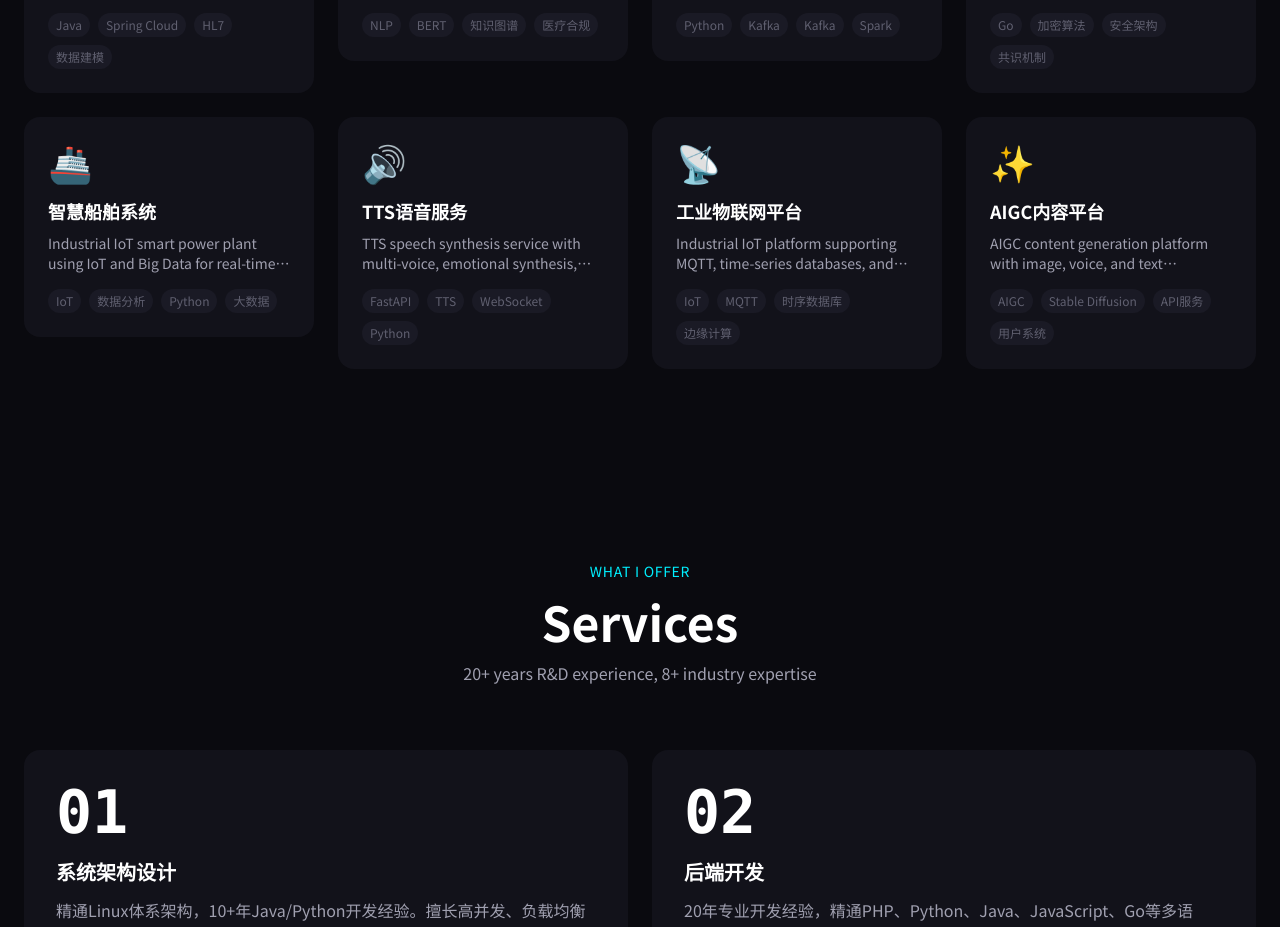
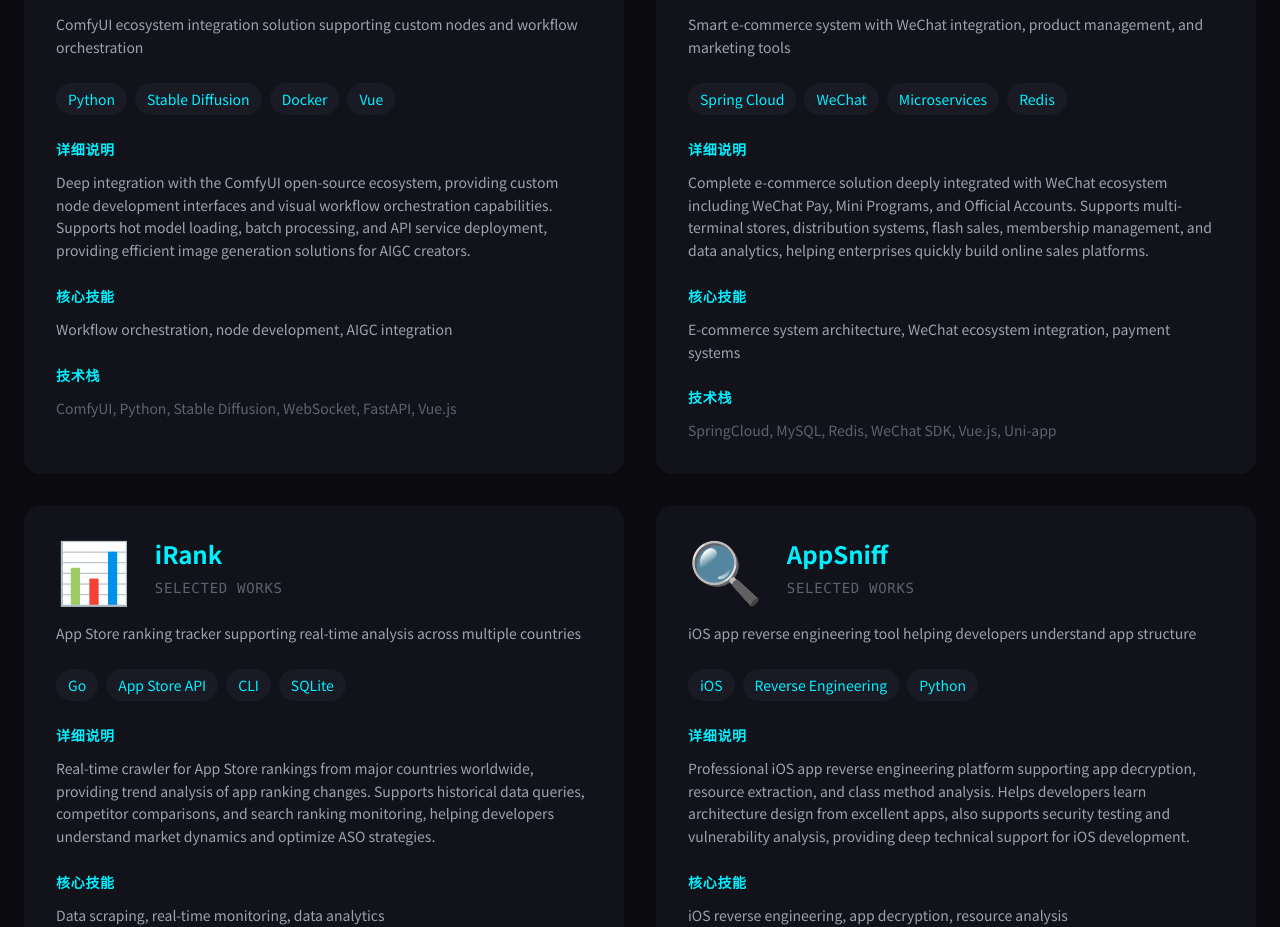
Before and after one commit to yuzebin/zlinks-cc, a React (Vite) app in the folder frontend/: page / in a window 1280 px wide. Shown: the part 1797-2724 px from the top of the page. Built offline with nearby package versions, Linux system fonts and the light colour scheme.

Commit message:
Redesign projects and services cards with expanded details

```diff
--- a/frontend/src/components/Projects.jsx
+++ b/frontend/src/components/Projects.jsx
@@ -1,4 +1,3 @@
-import { useState } from 'react';
 import { useTranslation } from 'react-i18next';
 
 const projects = [
@@ -20,10 +19,8 @@ const projects = [
   { id: 'aigc', icon: '✨', title: 'AIGC内容平台', tags: ['AIGC', 'Stable Diffusion', 'API服务', '用户系统'] },
 ];
 
-// Fix hover modal background visibility - using solid dark color
 export function Projects() {
   const { t } = useTranslation();
-  const [hoveredProject, setHoveredProject] = useState(null);
 
   return (
     <section id="projects" className="py-24 px-6">
@@ -34,54 +31,29 @@ export function Projects() {
           <p className="text-[var(--text-secondary)] max-w-2xl mx-auto">{t('projects.subtitle')}</p>
         </div>
 
-        <div className="grid grid-cols-1 md:grid-cols-2 lg:grid-cols-3 xl:grid-cols-4 gap-6">
+        <div className="grid grid-cols-1 md:grid-cols-2 gap-8">
           {projects.map((project) => (
-            <div
-              key={project.id}
-              className="relative group"
-              onMouseEnter={() => setHoveredProject(project.id)}
-              onMouseLeave={() => setHoveredProject(null)}
-            >
-              {/* 卡片主体 */}
-              <div className="p-6 rounded-2xl bg-[var(--bg-secondary)] border border-[var(--border-color)] hover:border-[var(--accent-cyan)]/30 transition-all duration-300">
-                <div className="text-4xl mb-4">{project.icon}</div>
-                <h3 className="text-lg font-bold mb-2 group-hover:text-[var(--accent-cyan)] transition-colors">
-                  {project.title}
-                </h3>
-                <p className="text-sm text-[var(--text-secondary)] mb-4 line-clamp-2">
+            <div key={project.id} className="rounded-2xl bg-[var(--bg-secondary)] border border-[var(--border-color)] p-8">
+              {/* 标题区 */}
+              <div className="flex items-start gap-6 mb-6">
+                <div className="text-6xl">{project.icon}</div>
+                <div className="flex-1">
+                  <h3 className="text-2xl font-bold mb-2 text-[var(--accent-cyan)]">{project.title}</h3>
+                  <div className="text-sm text-[var(--text-muted)] uppercase tracking-wider font-mono">{t('projects.label')}</div>
+                </div>
+              </div>
+
+              {/* 简短描述 */}
+              <p className="text-sm text-[var(--text-secondary)] mb-6 leading-relaxed">
                 {t(`projects.${project.id}.desc`, { defaultValue: '' })}
               </p>
-                <div className="flex flex-wrap gap-2">
+
+              {/* 技术标签 */}
+              <div className="flex flex-wrap gap-2 mb-6">
                 {project.tags.map((tag) => (
                   <span
                     key={tag}
-                      className="px-2 py-1 text-xs rounded-full bg-[var(--bg-tertiary)] text-[var(--text-muted)]"
-                    >
-                      {tag}
-                    </span>
-                  ))}
-                </div>
-              </div>
-
-              {/* 悬停详情弹窗 */}
-              {hoveredProject === project.id && (
-                <div className="absolute inset-0 z-30 p-6 rounded-2xl bg-modal-bg border border-[var(--accent-cyan)]/40 shadow-2xl">
-                  <div className="flex items-start gap-4 mb-4">
-                    <div className="text-5xl">{project.icon}</div>
-                    <div className="flex-1">
-                      <h4 className="text-xl font-bold mb-2 text-[var(--accent-cyan)]">{project.title}</h4>
-                      <div className="text-xs text-[var(--text-muted)] uppercase tracking-wider mb-2 font-mono">
-                        {t('projects.label')}
-                      </div>
-                    </div>
-                  </div>
-
-                  {/* 技术标签 */}
-                  <div className="flex flex-wrap gap-2 mb-4">
-                    {project.tags.map((tag) => (
-                      <span
-                        key={tag}
-                        className="px-2 py-1 text-xs rounded-full bg-[var(--accent-cyan)]/20 text-[var(--accent-cyan)]"
+                    className="px-3 py-1.5 text-sm rounded-full bg-[var(--bg-tertiary)] text-[var(--accent-cyan)]"
                   >
                     {tag}
                   </span>
@@ -89,22 +61,28 @@ export function Projects() {
               </div>
 
               {/* 详细描述 */}
-                  <div className="space-y-3 text-sm text-[var(--text-secondary)] leading-relaxed">
+              <div className="mb-6">
+                <h4 className="text-sm text-[var(--accent-cyan)] font-semibold mb-3 uppercase tracking-wider">详细说明</h4>
+                <p className="text-sm text-[var(--text-secondary)] leading-relaxed">
                   {t(`projects.${project.id}.details`, { defaultValue: '' })}
+                </p>
               </div>
 
-                  {/* 底部操作区 */}
-                  <div className="flex items-center gap-3 pt-4 border-t border-[var(--border-color)]">
-                    <div className="flex-1 text-xs text-[var(--text-muted)]">
-                      <div className="text-[var(--accent-cyan)] font-semibold mb-1">核心技能</div>
-                      <div>{t(`projects.${project.id}.skills`, { defaultValue: '' })}</div>
+              {/* 核心能力 */}
+              <div className="mb-6">
+                <h4 className="text-sm text-[var(--accent-cyan)] font-semibold mb-3 uppercase tracking-wider">核心技能</h4>
+                <p className="text-sm text-[var(--text-secondary)] leading-relaxed">
+                  {t(`projects.${project.id}.skills`, { defaultValue: '' })}
+                </p>
               </div>
-                    <div className="text-[var(--text-muted)]">
+
+              {/* 技术栈 */}
+              <div>
+                <h4 className="text-sm text-[var(--accent-cyan)] font-semibold mb-3 uppercase tracking-wider">技术栈</h4>
+                <div className="text-sm text-[var(--text-muted)] leading-relaxed">
                   {t(`projects.${project.id}.tech`, { defaultValue: '' })}
                 </div>
               </div>
-                </div>
-              )}
             </div>
           ))}
         </div>
--- a/frontend/src/components/Services.jsx
+++ b/frontend/src/components/Services.jsx
@@ -1,4 +1,3 @@
-import { useState } from 'react';
 import { useTranslation } from 'react-i18next';
 
 const services = [
@@ -14,7 +13,6 @@ const services = [
 
 export function Services() {
   const { t } = useTranslation();
-  const [hoveredService, setHoveredService] = useState(null);
 
   return (
     <section id="services" className="py-24 px-6 bg-[var(--bg-secondary)]/30">
@@ -27,58 +25,44 @@ export function Services() {
 
         <div className="grid grid-cols-1 md:grid-cols-2 gap-6">
           {services.map((service) => (
-            <div
-              key={service.id}
-              className="relative group"
-              onMouseEnter={() => setHoveredService(service.id)}
-              onMouseLeave={() => setHoveredService(null)}
-            >
-              {/* 卡片主体 */}
-              <div className="p-8 rounded-2xl bg-[var(--bg-secondary)] border border-[var(--border-color)] hover:border-[var(--accent-cyan)]/30 transition-all duration-300">
-                <div className="text-6xl font-bold text-[var(--text-muted)]/20 mb-4 font-mono">{service.num}</div>
-                <h3 className="text-xl font-bold mb-3 group-hover:text-[var(--accent-cyan)] transition-colors">
-                  {service.title}
-                </h3>
-                <p className="text-[var(--text-secondary)]">{service.desc}</p>
-              </div>
-
-              {/* 悬停详情弹窗 */}
-              {hoveredService === service.id && (
-                <div className="absolute inset-0 z-30 p-8 rounded-2xl bg-modal-bg border border-[var(--accent-cyan)]/40 shadow-2xl">
-                  <div className="flex items-start gap-4 mb-6">
-                    <div className="text-6xl font-bold text-[var(--accent-cyan)]/20 font-mono">
+            <div key={service.id} className="rounded-2xl bg-[var(--bg-secondary)] border border-[var(--border-color)] p-8">
+              {/* 标题区 */}
+              <div className="flex items-start gap-6 mb-8">
+                <div className="text-6xl font-bold text-[var(--text-muted)]/20 font-mono">
                   {service.num}
                 </div>
                 <div className="flex-1">
-                      <h4 className="text-2xl font-bold mb-2 text-[var(--accent-cyan)]">{service.title}</h4>
-                      <div className="text-xs text-[var(--text-muted)] uppercase tracking-wider mb-2 font-mono">
+                  <h3 className="text-2xl font-bold text-[var(--accent-cyan)] mb-3">{service.title}</h3>
+                  <div className="text-xs text-[var(--text-muted)] uppercase tracking-wider font-mono">
                     {t('services.label')}
                   </div>
                 </div>
               </div>
 
-                  {/* 详细描述 */}
+              {/* 描述 */}
+              <p className="text-sm text-[var(--text-secondary)] leading-relaxed mb-8">
+                {service.desc}
+              </p>
+
+              {/* 详细说明 */}
               <div className="mb-6">
-                    <p className="text-sm text-[var(--text-secondary)] leading-relaxed mb-3">
-                      {service.desc}
+                <h4 className="text-sm text-[var(--accent-cyan)] font-semibold mb-3 uppercase tracking-wider">详细说明</h4>
+                <p className="text-sm text-[var(--text-secondary)] leading-relaxed">
+                  {t(`services.${service.id}.details`, { defaultValue: '' })}
                 </p>
               </div>
 
               {/* 核心能力 */}
-                  <div className="space-y-3">
-                    <div className="text-xs text-[var(--accent-cyan)] uppercase tracking-wider font-mono mb-2">
-                      核心能力
-                    </div>
-                    <div className="text-sm text-[var(--text-secondary)] leading-relaxed">
-                      {t(`services.${service.id}.details`, { defaultValue: '' })}
-                    </div>
+              <div className="mb-6">
+                <h4 className="text-sm text-[var(--accent-cyan)] font-semibold mb-3 uppercase tracking-wider">核心能力</h4>
+                <p className="text-sm text-[var(--text-secondary)] leading-relaxed">
+                  {t(`services.${service.id}.skills`, { defaultValue: '' })}
+                </p>
               </div>
 
               {/* 相关技术 */}
-                  <div className="pt-4 border-t border-[var(--border-color)]">
-                    <div className="text-xs text-[var(--text-muted)] uppercase tracking-wider font-mono mb-3">
-                      相关技术
-                    </div>
+              <div>
+                <h4 className="text-sm text-[var(--accent-cyan)] font-semibold mb-3 uppercase tracking-wider">相关技术</h4>
                 <div className="flex flex-wrap gap-2">
                   {t(`services.${service.id}.tech`, { defaultValue: '' }).split(',').map((tech, i) => (
                     <span
@@ -91,8 +75,6 @@ export function Services() {
                 </div>
               </div>
             </div>
-              )}
-            </div>
           ))}
         </div>
       </div>
```
Lines whose indentation alone changed are shown as unchanged.
